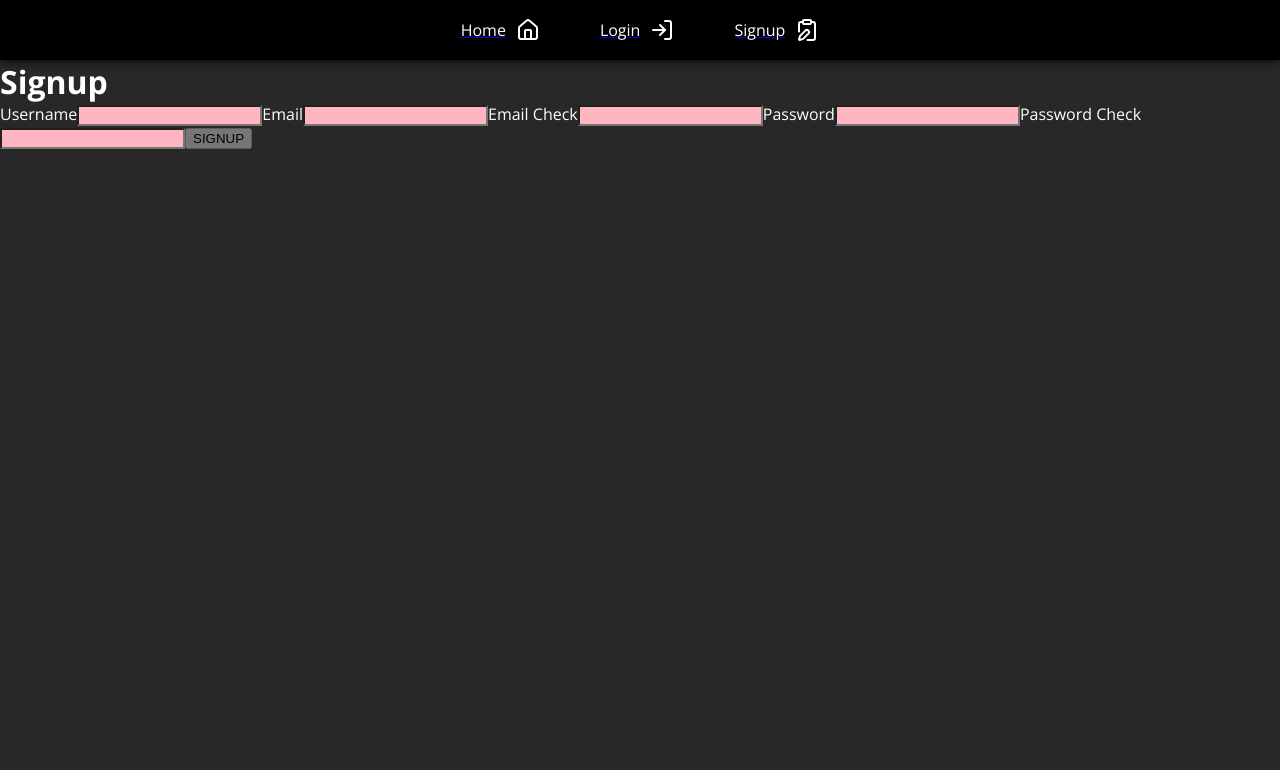
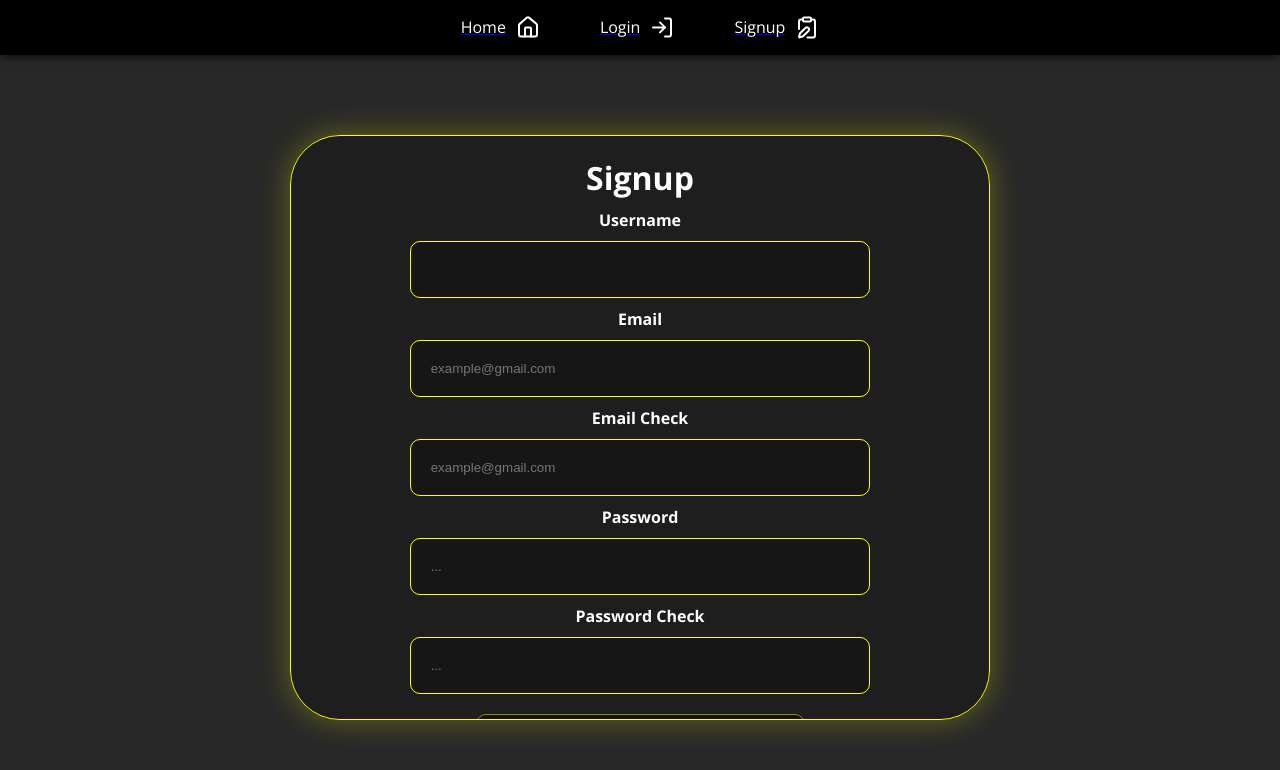
Before and after one commit to estebantassi/portfolio-app, a React (Vite) app in the folder react/: page /signup in a window 1280 px wide. Shown: the top 770 px of the page. Built offline with nearby package versions, Linux system fonts and the light colour scheme; a web font is replaced by a local one.

Commit message:
forms css + profile css (undone)

```diff
--- a/react/src/components/inputs.jsx
+++ b/react/src/components/inputs.jsx
@@ -49,6 +49,7 @@ function PasswordInput({value, onChange, inputRef}) {
             ref={inputRef}
             type='password'
             title='Password must be 12 to 32 characters long. Only ASCII characters are allowed.'
+            placeholder="..."
             value={value}
             pattern=".{12,32}"
             onChange={onChange}
@@ -65,6 +66,7 @@ function EmailInput({value, onChange, inputRef}) {
             title='Enter your email address in the format: "username@domain.com".'
             value={value}
             onChange={onChange}
+            placeholder="example@gmail.com"
             required
         />
   )
@@ -107,6 +109,7 @@ function TagInput({value, onChange, inputRef}) {
             ref={inputRef}
             type='text'
             title='Tag must be 1 to 30 characters long. It cannot be a number other than your user ID. Only ASCII characters are allowed.'
+            placeholder="tag"
             value={value}
             pattern={'[\x20-\x7E]{1,30}'}
             maxLength={30}
--- a/react/src/components/postsender.jsx
+++ b/react/src/components/postsender.jsx
@@ -40,6 +40,8 @@ function PostSender({ setPosts, setReplies, repliedto, setShowPoster, showPoster
         formdata.append("text", text)
         formdata.append('repliedto', repliedto)
         formdata.append("image", image)
+
+        if (text == "" && image == "") return addToast("You can't post nothing...", "red")
 
         try {
             const response = await axios.post('/auth/sendpost',
@@ -96,7 +98,7 @@ function PostSender({ setPosts, setReplies, repliedto, setShowPoster, showPoster
         }}>
             <StopPropagation>
                 <form onSubmit={(e) =>sendPost(e) }>
-                    <NavLink className="navlink" onClick={(e) => e.stopPropagation()} to={`/profile/${user.id}`}><img className="avatar" src={avatar} alt="avatar" /></NavLink>
+                    <NavLink className="navlink" onClick={(e) => e.stopPropagation()} to={`/profile/${user.id}`}><img className="avatar clickable-icon" src={avatar} alt="avatar" /></NavLink>
 
                     <div className='post-write'>
                         <PostInput value={text} onChange={(e) => setText(e.target.value)} inputRef={postInputRef}/>
--- a/react/src/components/profileeditor.jsx
+++ b/react/src/components/profileeditor.jsx
@@ -3,7 +3,6 @@ import { useContext, useEffect, useRef, useState } from "react"
 import { ToastContext } from '../context/toastcontext'
 import axios from '../api/axios'
 import { BiographyInput, TagInput, UsernameInput } from './inputs'
-
 
 function ProfileEditor() {
     const { setUser, user, avatar, banner, isNetworkButtonDisabled, startnetworkrequest, networkControllerRef } = useContext(AuthContext)
@@ -42,7 +41,6 @@ function ProfileEditor() {
             setUser(prev => ({...prev, username: data.username, bio: data.bio, tag: data.tag }))
 
             addToast(response?.data?.message || "Success", "green")
-
         } catch (err) {
             addToast(err.response?.data?.message || "An error occurred", "red")
         }
@@ -61,7 +59,7 @@ function ProfileEditor() {
 
                 <form onSubmit={(e) => editprofile(e)}>
                     <label htmlFor="avatar-upload">
-                        {data.avatarurl ? <img src={data.avatarurl} alt="Avatar" className='avatar' /> : data.avatar && <img src={data.avatar} alt="Avatar" className='avatar' />}
+                        <img src={data.avatarurl ? data.avatarurl : data.avatar} alt="Avatar" className='profileeditor-avatar' />
                     </label>
 
                     <input id="avatar-upload" type="file" accept="image/*" hidden onChange={async (e) => {
@@ -77,7 +75,7 @@ function ProfileEditor() {
                     }} />
 
                     <label htmlFor="banner-upload">
-                        {data.bannerurl ? <img src={data.bannerurl} alt="Banner" className='banner' /> : data.banner ? <img src={data.banner} alt="Banner" className='banner' /> : null}
+                        <img src={data.bannerurl ? data.bannerurl : data.banner} alt="Banner" className='profileeditor-banner' />
                     </label>
 
                     <input id="banner-upload" type="file" accept="image/*" hidden onChange={(e) => {
--- /dev/null
+++ b/react/src/css/forms.css
@@ -0,0 +1,67 @@
+:root{
+    --form-border-color: yellow;
+    --form-border-color-opacity: rgba(255, 255, 0, 0.3);
+}
+
+.form{
+    display: flex;
+    flex-direction: column;
+    width: 700px;
+    align-items: center;
+    margin: auto;
+    background-color: rgba(0, 0, 0, 0.25);
+    min-height: 70vh;
+    overflow-y: auto;
+    margin-top: 10vh;
+    margin-bottom: 10vh;
+    border-radius: 50px;
+    padding: 20px;
+    box-shadow: 0px 0px 30px var(--form-border-color-opacity);
+    transition: all 0.3s;
+    border: 1px solid;
+    border-color: var(--form-border-color);
+}
+
+.form:hover{
+    transition: all 0.3s;
+    transform: scale(1.01);
+}
+
+.form input{
+    width: 70%;
+    background-color: transparent;
+    outline: none;
+    border: none;
+    color: white;
+    background-color: rgba(0, 0, 0, 0.25);
+    padding: 20px;
+    border-radius: 10px;
+    border: 1px solid;
+    border-color: var(--form-border-color);
+}
+
+.form label{
+    padding: 10px;
+    font-weight: bold;
+}
+
+.form button{
+    background-color: black;
+    color: white;
+    padding: 10px;
+    width: 50%;
+    border-radius: 10px;
+    border: 1px solid;
+    border-color: var(--form-border-color);
+    margin-top: 20px;
+}
+
+.form button:disabled{
+    opacity: 50%;
+}
+
+@media (max-width: 1200px) {
+    .form{
+        width: 90%;
+    }
+}
--- a/react/src/css/imageviewer.css
+++ b/react/src/css/imageviewer.css
@@ -13,8 +13,6 @@
 }
 
 .imageviewer img {
-    min-height: 40%;
-    min-width: 40%;
     max-width: 90%;
     max-height: 90%;
     width: auto;
--- a/react/src/css/index.css
+++ b/react/src/css/index.css
@@ -66,15 +66,7 @@ html, body, #root{
 }
 
 .avatar{
-    transition: all 0.1s;
     border-radius: 100%;
-    height: 50px;
-}
-
-.avatar:hover{
-    transition: all 0.1s;
-    opacity: 0.75;
-    transform: scale(0.9);
 }
 
 input{
--- a/react/src/css/posts.css
+++ b/react/src/css/posts.css
@@ -36,6 +36,10 @@
 
 .post .avatar-wrapper{
   height: 100%;
+}
+
+.post .avatar-wrapper img{
+  height: 50px;
 }
 
 .post .post-icons{
@@ -142,6 +146,11 @@
   gap: 10px;
 }
 
+.postsender-wrapper .avatar{
+  width: 50px;
+}
+
+
 .postsender-wrapper > *{
   width: 100%;
   display: flex;
@@ -231,8 +240,7 @@
     width: 90%;
   }
 
-  .posts .avatar{
-    height: 40px;
+  .postsender-wrapper .avatar{
     width: 40px;
   }
 
--- a/react/src/css/profile.css
+++ b/react/src/css/profile.css
@@ -1,11 +1,50 @@
-.avatar{
-  aspect-ratio: 1 / 1;
+.profile{
+  display: flex;
+  flex-direction: column;
+  width: 70%;
+}
+
+.profile-wrapper{
+  display: flex;
+  justify-content: center;
+  width: 70%;
+  margin-left: auto;
+  margin-right: auto;
+  background-color: rgb(25, 25, 25);
+}
+
+.profile-banner-wrapper{
+  position: relative;
+}
+
+.profile-banner-wrapper > img{
+  height: 100%;
+  width: 100%;
+  aspect-ratio: 3 / 1;
+  border-radius: 0px 0px 20px 20px;
+}
+
+.profile-avatar-wrapper{
+  position: absolute;
+  bottom: 0;
+  left: 0;
+  height: 50%;
+}
+
+.profile-avatar-wrapper > img{
+  height: 100%;
+  border-radius: 100%;
+}
+
+.profileeditor-avatar{
+  width: 50px;
+  height: 50px;
+  object-fit: cover;
+  border-radius: 100%;
+}
+
+.profileeditor-banner{
+  width: 150px;
   height: 50px;
   object-fit: cover;
 }
-
-.banner{
-    aspect-ratio: 3 / 1;
-    height: 50px;
-    object-fit: cover;
-}
--- a/react/src/pages/login.jsx
+++ b/react/src/pages/login.jsx
@@ -6,6 +6,7 @@ import { arrayBufferToBase64, decryptDataKey, deriveKey } from '../tools/tools'
 import srp from "secure-remote-password/client"
 import { useNavigate } from "react-router"
 import { CodeInput, EmailInput, PasswordInput } from '../components/inputs'
+import "../css/forms.css"
 
 function Login() {
 
@@ -110,12 +111,14 @@ function Login() {
 
   return (
     <>
-      <h1>Login</h1>
+
 
       {
         showLoginCode ?
           <>
-            <form onSubmit={(e) => logincodeform(e)}>
+            <form className='form' onSubmit={(e) => logincodeform(e)}>
+
+              <h1>Login</h1>
 
               <label>{isusing2FA ? "Authenticator App Code" : "Email Code"}</label>
               <CodeInput value={data.code} onChange={(e) => setData({ ...data, code: e.target.value })} inputRef={codeInputRef} />
@@ -126,7 +129,9 @@ function Login() {
           </>
           :
           <>
-            <form onSubmit={(e) => loginform(e)}>
+            <form className='form' onSubmit={(e) => loginform(e)}>
+
+              <h1>Login</h1>
 
               <label>Email</label>
               <EmailInput value={data.email} onChange={(e) => setData({ ...data, email: e.target.value })} inputRef={emailInputRef} />
--- a/react/src/pages/signup.jsx
+++ b/react/src/pages/signup.jsx
@@ -6,6 +6,7 @@ import { useNavigate } from 'react-router'
 import { arrayBufferToBase64, deriveKey, encryptDataKey } from '../tools/tools'
 import srp from "secure-remote-password/client"
 import axios from '../api/axios'
+import "../css/forms.css"
 
 function Signup() {
 
@@ -67,9 +68,11 @@ function Signup() {
 
   return (
     <>
-      <h1>Signup</h1>
 
-      <form onSubmit={(e) => signupform(e)}>
+
+      <form className='form' onSubmit={(e) => signupform(e)}>
+        <h1>Signup</h1>
+
         <label>Username</label>
         <UsernameInput value={data.username} onChange={(e) => setData({ ...data, username: e.target.value })} inputRef={usernameInputRef} />
 
```
Also changed, not shown: react/src/pages/posts.jsx (+11 -10 lines), react/src/pages/profile.jsx (+22 -11 lines), 2 other files (tests, documents, lock files or other folders).
